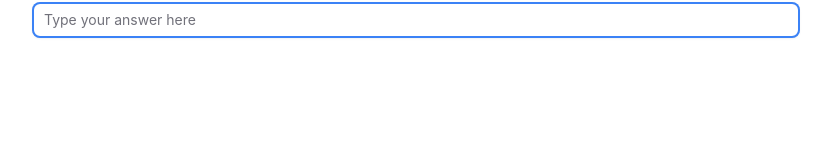
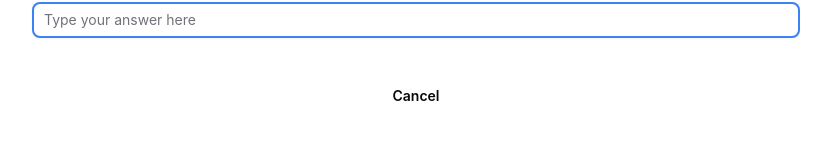
Before and after one commit to seheon99/vocabulary-workshop, a Next.js app: page /vocabulary/1 in a window 1280 px wide. Shown: the part 155-300 px from the top of the page, without its empty margins (224-1055 px from the left). Built offline with nearby package versions, Linux system fonts and the light colour scheme; no server answers; the database is empty; a web font is replaced by a local one.

Commit message:
feature: Add go back button in quiz mode

```diff
--- a/src/app/vocabulary/[id]/page.tsx
+++ b/src/app/vocabulary/[id]/page.tsx
@@ -1,4 +1,4 @@
-import { Field, Input, Label, Strong } from "@/components";
+import { Button, Field, Input, Label, Link, Strong } from "@/components";
 import { submitAnswer } from "@/features/submission/submission.action";
 import { findTerm } from "@/features/term/term.repository";
 import { SUBMISSION_ANSWER_KEY, SUBMISSION_TERMID_KEY } from "@/global-keys";
@@ -24,6 +24,9 @@ export default async function Vocabulary({
           />
         </Field>
       </form>
+      <Link href="/">
+        <Button plain>Cancel</Button>
+      </Link>
     </main>
   );
 }
```
